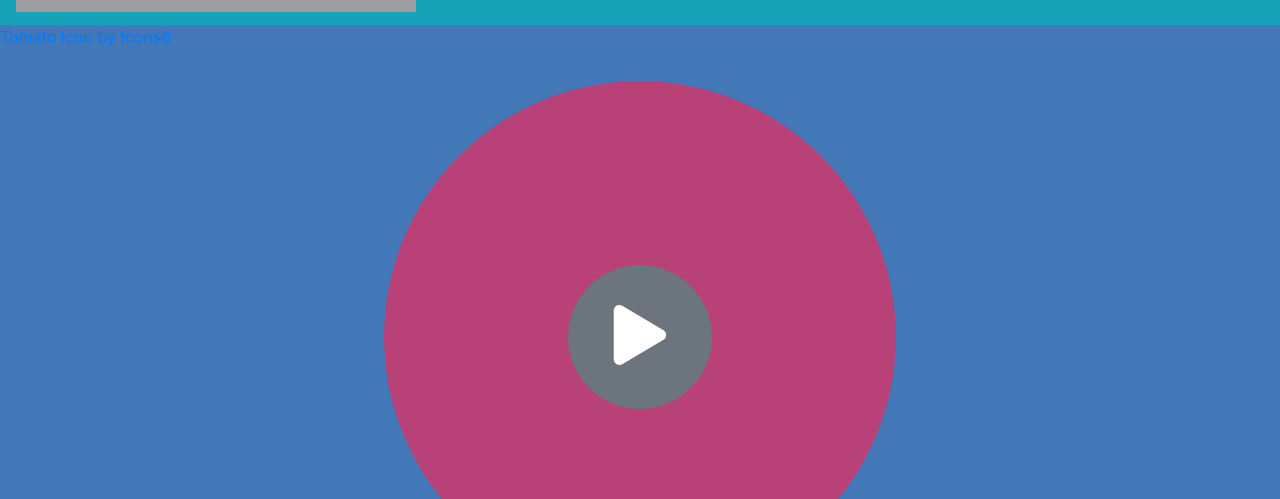
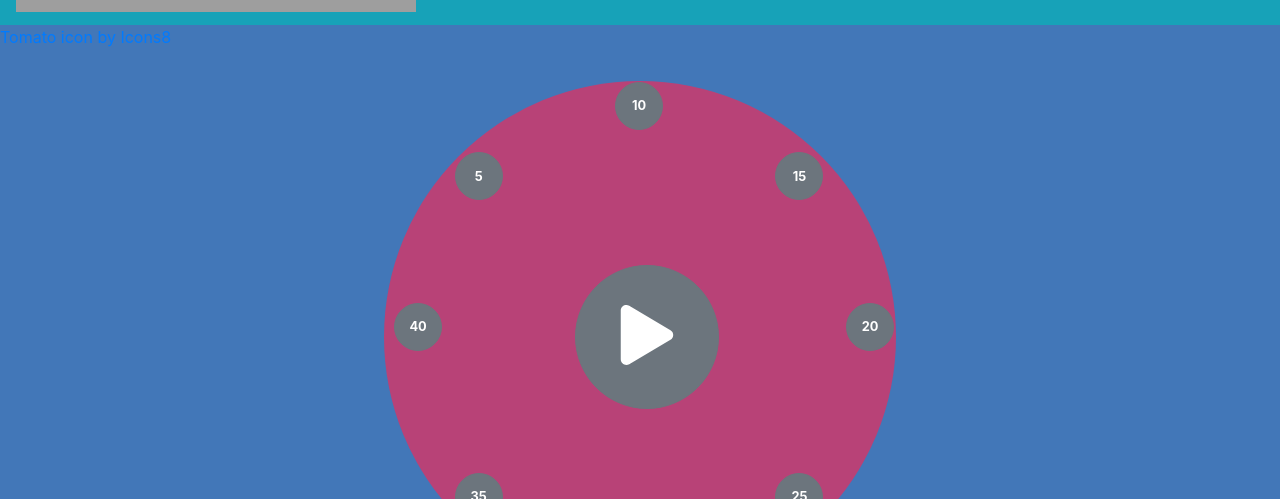
Before and after one commit to moomoolive/pomdoro_timer, a Vue app in the folder code/: page / in a window 1280 px wide. Shown: the part 301-800 px from the top of the page. Built offline with nearby package versions, Linux system fonts and the light colour scheme; grey boxes are pictures that could not be loaded.

Commit message:
implemented ability to select interval timing

```diff
--- a/code/src/App.vue
+++ b/code/src/App.vue
@@ -12,13 +12,12 @@
 
 <script>
 import selection from './components/selection.vue'
-import clock from './components/clock.vue'
 import Header from './components/Header.vue'
 
 export default {
   components: {
     selection,
-    clock,
+    clock: () => import('./components/clock.vue'),
     Header
   },
   data() {
--- /dev/null
+++ b/code/src/components/selectionComponents/grids.js
@@ -0,0 +1,67 @@
+const data = {
+    grid11 : {
+        size: "small",
+        message: "5",
+        gridRow: "11",
+        gridColumn: "8",
+        icon: ""
+    },
+    grid12 : {
+        size: "small",
+        message: "10",
+        gridRow: "4",
+        gridColumn: "7",
+        icon: ""
+    },
+    grid13 : {
+        size: "small",
+        message: "15",
+        gridRow: "11",
+        gridColumn: "6",
+        icon: ""
+    },
+    grid21 : {
+        size: "small",
+        message: "40",
+        gridRow: "9",
+        gridColumn: "2",
+        icon: ""
+    },
+    grid22 : {
+        size: "large",
+        gridRow: "10",
+        gridColumn: "3",
+        icon: "fas fa-play",
+        message: ""
+    },
+    grid23 : {
+        size: "small",
+        message: "20",
+        gridRow: "9",
+        gridColumn: "13",
+        icon: ""
+    },
+    grid31 : {
+        size: "small",
+        message: "35",
+        gridRow: "9",
+        gridColumn: "8",
+        icon: ""
+    },
+    grid32 : {
+        size: "small",
+        message: "30",
+        gridRow: "15",
+        gridColumn: "7",
+        icon: ""
+    },
+    grid33 : {
+        size: "small",
+        message: "25",
+        gridRow: "9",
+        gridColumn: "6",
+        icon: ""
+    },
+}
+
+export default data
--- a/code/src/components/selectionComponents/timeIntervalComponents/middleGrid.vue
+++ /dev/null
@@ -1,37 +0,0 @@
-<template>
-    <div class="middleGrid">
-        <selection-button
-        icon="fas fa-play"
-        size="large"
-        @click.native="startTimer"
-        class="play"
-        />
-    </div>
-</template>
-
-<script>
-import selectionButton from '../../commonComponents/selectionButton.vue'
-
-export default {
-    name: 'middleGrid',
-    components: {
-        selectionButton
-    },
-    computed: {
-    }
-}
-</script>
-
-<style lang='scss' scoped>
-.middleGrid {
-    display: grid;
-    grid-template-rows: repeat(3, 33.3%);
-    grid-template-columns: repeat(3, 33.3%);
-    align-items: center;
-}
-
-.play {
-    grid-row: 2;
-    grid-column: 2;
-}
-</style>
--- /dev/null
+++ b/code/src/components/selectionComponents/timeIntervalComponents/subGrid.vue
@@ -0,0 +1,60 @@
+<template>
+    <div class="subGrid">
+        <selection-button
+        :icon="icon"
+        :size="size"
+        :buttonText="message"
+        @click.native="func"
+        :style="`grid-row: ${gridRow}; grid-column: ${gridColumn}`"
+        />
+    </div>
+</template>
+
+<script>
+import selectionButton from '../../commonComponents/selectionButton.vue'
+
+export default {
+    name: 'subGrid',
+    components: {
+        selectionButton
+    },
+    props: {
+        size: String,
+        icon: String,
+        message: String,
+        gridRow: String,
+        gridColumn: String
+    },
+    methods: {
+        startTimer() {
+            this.$store.dispatch('changeAppMode', 'clock')
+        },
+        updatedSelectedTime(value) {
+            const payload = {
+                time: value,
+                interval: this.timeInterval
+            }
+            this.$store.dispatch('updatedSelectedTime', payload)
+        },
+        func() {
+            this.icon === ''? this.updatedSelectedTime(parseInt(this.message)) : this.startTimer()
+        }
+    },
+    computed: {
+        timeInterval() {
+            return this.$store.state.timeIntervalSelect
+        }
+    }
+}
+</script>
+
+<style lang='scss' scoped>
+.subGrid {
+    display: grid;
+    height: 12em;
+    width: 12em;
+    grid-template-rows: repeat(19, 5.26%);
+    grid-template-columns: repeat(19, 5.26%);
+    align-items: center;
+}
+</style>
--- a/code/src/components/selectionComponents/timeIntervalSelector.vue
+++ b/code/src/components/selectionComponents/timeIntervalSelector.vue
@@ -1,12 +1,34 @@
 <template>
     <div>
         <div class="cssGrid">
-            <div style="grid-row: 2; grid-column: 2; text-align: center;">
-                <selection-button
-                icon="fas fa-play"
-                size="large"
-                @click.native="startTimer"
-                class="play"
+            <div v-for="n in 3" :key="n">
+                <sub-grid
+                :size="gridProperties[`grid1${n}`].size"
+                :icon="gridProperties[`grid1${n}`].icon"
+                :gridRow="gridProperties[`grid1${n}`].gridRow"
+                :gridColumn="gridProperties[`grid1${n}`].gridColumn"
+                :message="gridProperties[`grid1${n}`].message"
+                :style="`grid-row: ${1}; grid-column: ${n};`"
+                />
+            </div>
+            <div v-for="i in 3" :key="i + 27">
+                <sub-grid
+                :size="gridProperties[`grid2${i}`].size"
+                :icon="gridProperties[`grid2${i}`].icon"
+                :gridRow="gridProperties[`grid2${i}`].gridRow"
+                :gridColumn="gridProperties[`grid2${i}`].gridColumn"
+                :message="gridProperties[`grid2${i}`].message"
+                :style="`grid-row: ${2}; grid-column: ${i};`"
+                />
+            </div>
+            <div v-for="k in 3" :key="k + 89">
+                <sub-grid
+                :size="gridProperties[`grid3${k}`].size"
+                :icon="gridProperties[`grid3${k}`].icon"
+                :gridRow="gridProperties[`grid3${k}`].gridRow"
+                :gridColumn="gridProperties[`grid3${k}`].gridColumn"
+                :message="gridProperties[`grid3${k}`].message"
+                :style="`grid-row: ${3}; grid-column: ${k};`"
                 />
             </div>
         </div>
@@ -14,17 +36,21 @@
 </template>
 
 <script>
-import selectionButton from '../commonComponents/selectionButton.vue'
+import subGrid from './timeIntervalComponents/subGrid.vue'
+import gridData from './grids.js'
 
 export default {
     name: 'timeIntervalSelector',
     components: {
-        selectionButton
+        subGrid
     },
-    methods: {
-        startTimer() {
-            this.$store.dispatch('changeAppMode', 'clock')
+    data() {
+        return {
+            gridProperties: ''
         }
+    },
+    created() {
+        this.gridProperties = gridData
     }
 }
 </script>
@@ -44,10 +70,4 @@ $size: 32em;
     border-radius: 100%;
     align-items: center;
 }
-
-.play {
-    grid-row: 2;
-    grid-column: 2;
-    text-align: center;
-}
 </style>
--- a/code/src/store/actions.js
+++ b/code/src/store/actions.js
@@ -7,5 +7,8 @@ export default {
     },
     incrementSesssionNumber({ commit }, number) {
         commit('incrementSesssionNumber', number)
+    },
+    updatedSelectedTime({ commit }, payload) {
+        commit('updatedSelectedTime', payload)
     }
 }
--- a/code/src/store/mutations.js
+++ b/code/src/store/mutations.js
@@ -9,5 +9,8 @@ export default {
     },
     incrementSesssionNumber(state, number) {
         state.timeIntervals.workSessions += number
+    },
+    updatedSelectedTime(state, payload) {
+        state.timeIntervals[payload.interval] = payload.time
     }
 }
```
